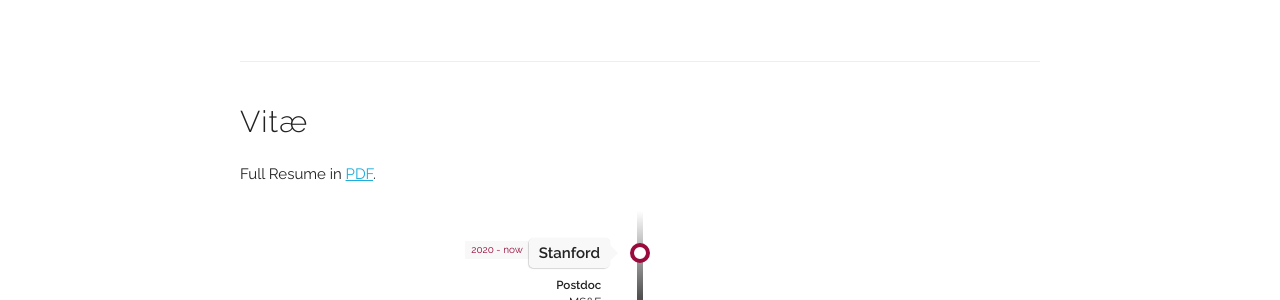
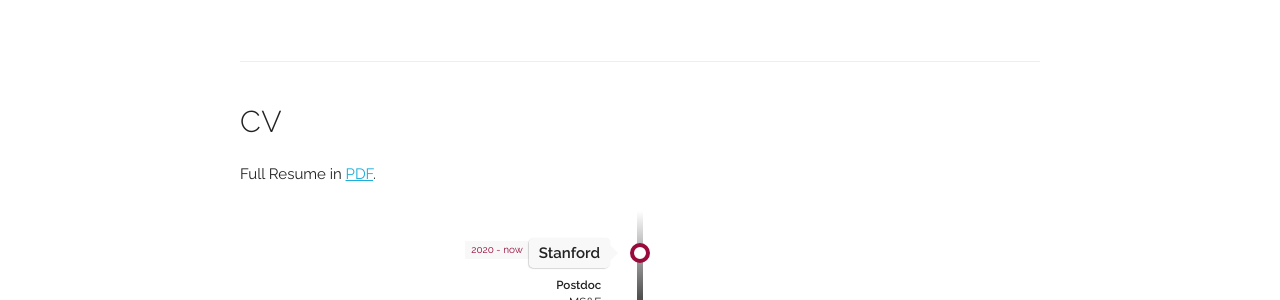
Before and after one commit to mittalshravika/mittalshravika.github.io, a Jekyll site: the page built from index.html, in a window 1280 px wide and 1400 px high, scrolled down 1323 px. Shown: the part 156-456 px from the top of the window. Built offline with Jekyll 4.4.1, drawn with Linux system fonts in a browser that asks for light colours; some web fonts are replaced.

Commit message:
Update index.html

```diff
--- a/index.html
+++ b/index.html
@@ -252,11 +252,11 @@
 
 <!-- ========== RESUME ========== -->
 <div class="docs-section" id="resume">
-  <h4>Vitæ</h4>
+  <h4>CV</h4>
 
-  <p>Full Resume in <a href={{ "/assets/cv/cv_web.pdf" | prepend: site.baseurl }} target="_blank">PDF</a>.</p>
+  <p>Full Resume in <a href={{ "/assets/cv/ShravikaMittal_Resume.pdf" | prepend: site.baseurl }} target="_blank">PDF</a>.</p>
 
-  <!-- The Timeline -->
+<!--   <!-- The Timeline -->
   <ul class="timeline">
     {% for exp in site.data.experience.experiences %}
     <li>
@@ -273,7 +273,7 @@
       </div>
     </li>
     {% endfor %}
-  </ul>
+  </ul> -->
 </div>
 
 
```
